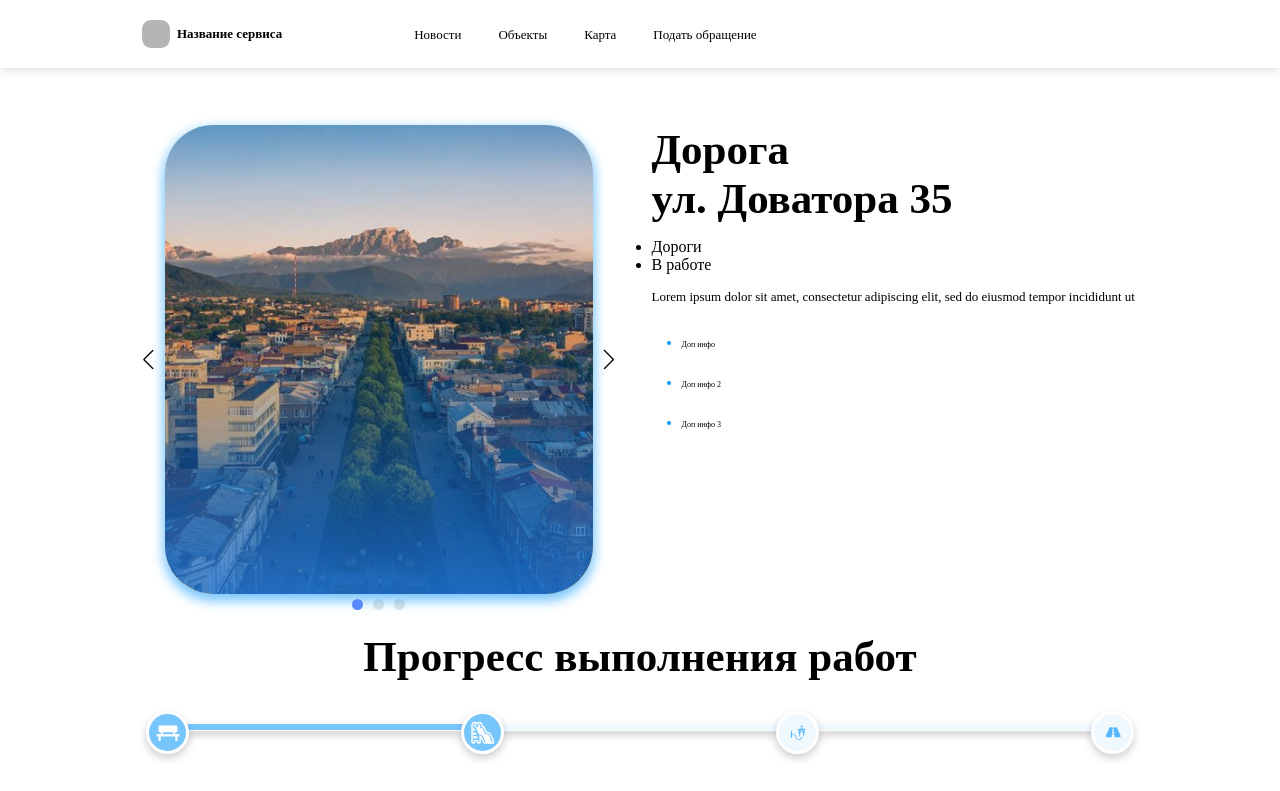
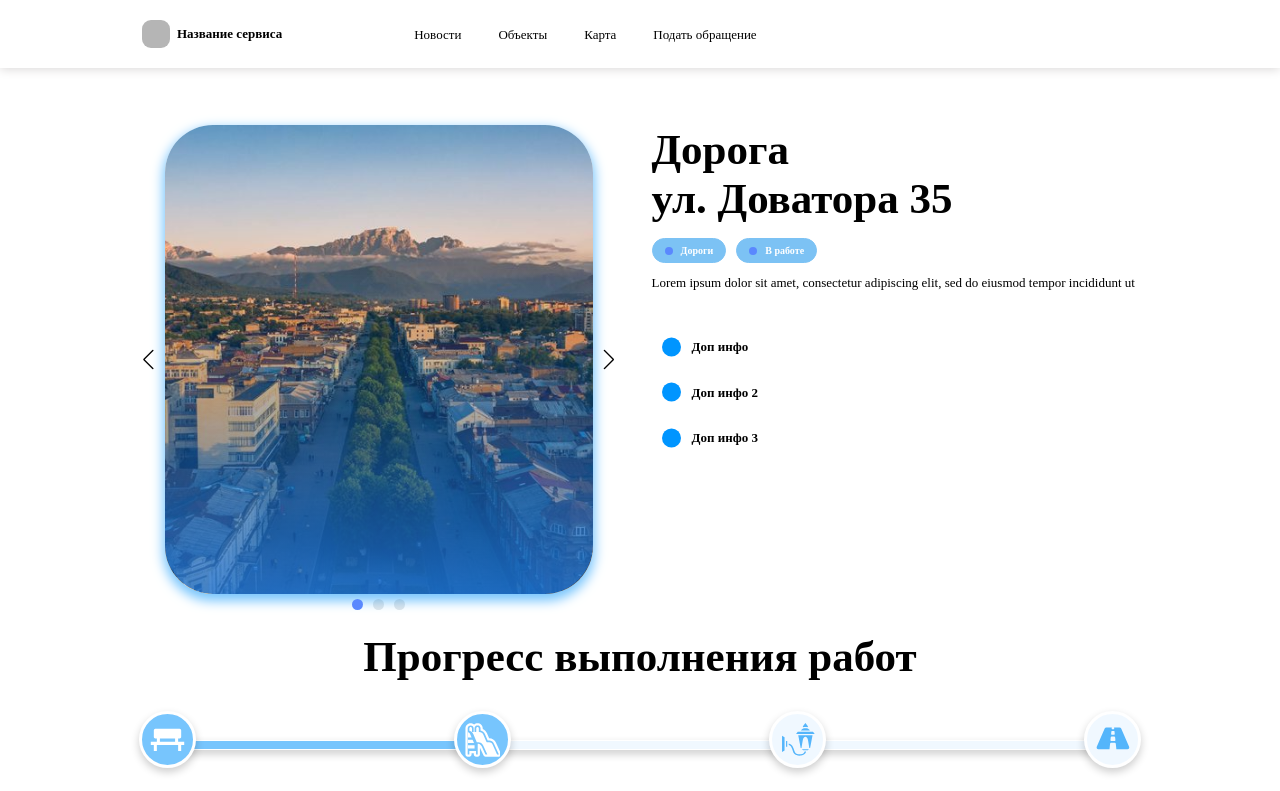
Before and after one commit to feniiksa/fabgos, a website built with Vite: page frontend/inner.html in a window 1280 px wide. Shown: the top 791 px of the page. Built offline with nearby package versions, Linux system fonts and the light colour scheme; a web font is replaced by a local one.

Commit message:
filter on inner

```diff
--- a/frontend/inner.html
+++ b/frontend/inner.html
@@ -69,11 +69,15 @@
 
     <div class="object-news__info">
       <h2 class="object-news__headlines">Дорога <br> ул. Доватора 35</h2>
-      <div class="object-news__move move">
-        <ul class="move__ul">
-          <li class="move__li">Дороги</li>
-          <li class="move__li">В работе</li>
-        </ul>
+      <div class="filters">
+        <div class="filter-item">
+          <span class="filter-indicator"></span>
+          <span class="filter-text">Дороги</span>
+        </div>
+        <div class="filter-item">
+          <span class="filter-indicator"></span>
+          <span class="filter-text">В работе</span>
+        </div>
       </div>
       <p class="object-news__text">
         Lorem ipsum dolor sit amet, consectetur adipiscing elit, sed do eiusmod tempor incididunt ut
--- a/frontend/src/scss/blocks/_filter.scss
+++ b/frontend/src/scss/blocks/_filter.scss
@@ -38,9 +38,16 @@
 }
 
 .filters {
+  display: none;
+
+  @include mixins.mq(md) {
     display: flex;
     flex-wrap: wrap;
     gap: 10px; // Отступ между элементами
+    margin-bottom: 12px;
+  }
+
+
 }
 
 .filter-item {
@@ -77,54 +84,84 @@
   border-radius: 50%;
   margin-right: 8px;
   transition: background-color 0.3s ease;
+
+  @include mixins.mq(xxl) {
+    width: 21px;
+    height: 21px;
+  }
 }
 
 .filter-text {
-  font-weight: 500;
-}
+  font-weight: 800;
+  font-family: variables.$font-family-primary;
+  font-size: 10px;
 
-// Адаптивность
-@media (max-width: 768px) {
-  .filter-item {
-    font-size: 12px;
-    padding: 4px 10px;
-  }
-
-  .filter-indicator {
-    width: 6px;
-    height: 6px;
-    margin-right: 6px;
+  @include mixins.mq(xxl) {
+    font-size: 27px;
   }
 }
 
-@media (max-width: 480px) {
-  .filter-item {
-    font-size: 10px;
-    padding: 3px 8px;
-  }
-
-  .filter-indicator {
-    width: 5px;
-    height: 5px;
-    margin-right: 5px;
-  }
-}
 
 .moves {
   $block: &;
-  margin-left: 30px;
+
+
+
+  display: none;
+
+  @include mixins.mq(md) {
+    display: block;
+    margin-left: 10px;
+  }
 
   &__ul {
+    list-style: none; // Убираем стандартные маркеры
+    padding-left: 0;
     font-size: 8px;
+    font-family: variables.$font-family-primary;
+    font-weight: 700;
   }
 
   &__li {
     margin-bottom: 26px;
+    position: relative;
+    padding-left: 25px;
+    color: #000000;
+    font-size: 10px;
+    line-height: 1.5;
+
+    @include mixins.mq(lg) {
+      font-size: 13px;
+      padding-left: 30px;
     }
 
-  &__ul li::marker {
-    font-size: 14px;
-    color: #0095FF;
+    @include mixins.mq(xxl) {
+      font-size: 27px;
+      padding-left: 60px;
+    }
+  }
+
+  &__li::before {
+    content: "";
+    position: absolute;
+    left: 0;
+    top: 50%;
+    transform: translateY(-50%);
+    width: 15px;
+    height: 15px;
+    background-color: #0095FF;
+    border-radius: 50%;
+
+    @include mixins.mq(lg) {
+      width: 19px;
+      height: 19px;
+    }
+
+    @include mixins.mq(xxl) {
+      width: 47px;
+      height: 47px;
+    }
+  }
 }
 
 // &__ul li::before {
@@ -139,4 +176,3 @@
 //   border-radius: 50%;
 //   // margin-right: 10px;
 // }
-}
--- a/frontend/src/scss/blocks/_object-news.scss
+++ b/frontend/src/scss/blocks/_object-news.scss
@@ -109,6 +109,7 @@
 
     @include mixins.mq(lg) {
       font-size: 11px;
+      margin-bottom: 46px;
     }
 
     @include mixins.mq(xl) {
@@ -117,6 +118,7 @@
 
     @include mixins.mq(xxl) {
       font-size: 20px;
+      margin-bottom: 111px;
     }
 
     @include mixins.mq(k2) {
--- a/frontend/src/scss/blocks/_progress.scss
+++ b/frontend/src/scss/blocks/_progress.scss
@@ -1,8 +1,10 @@
-@import "../mixins";
+@use "../mixins";
+@use "../variables";
 
-.progress__headlines{
+.progress__headlines {
   text-align: center;
 }
+
 /* Базовые стили для прогресс-бара */
 .progress-bar {
   display: flex;
@@ -41,6 +43,27 @@
   display: flex;
   align-items: center;
   justify-content: center;
+
+  @include mixins.mq(lg) {
+    width: 57px;
+    height: 57px;
+  }
+
+  @include mixins.mq(xxl) {
+    width: 107px;
+    height: 107px;
+  }
+}
+
+.step-indicator svg {
+  @include mixins.mq(lg) {
+    width: 35px;
+    height: auto;
+  }
+
+  @include mixins.mq(xxl) {
+    width: 57px;
+  }
 }
 
 .progress-step.active .step-indicator {
@@ -62,13 +85,22 @@
   width: 100%;
   height: 6px;
   background-color: #F0F8FF;
-  top: 12px;
-  /* Выравниваем линию по центру индикаторов */
+  // /* Выравниваем линию по центру индикаторов */
+  top: 50%;
+  transform: translateY(-50%);
   left: 50%;
 
   z-index: 1;
   border: 1px solid white;
   box-shadow: 0 4px 8px rgba(0, 0, 0, 0.2);
+
+  @include mixins.mq(lg) {
+    height: 8px;
+  }
+
+  @include mixins.mq(xxl) {
+    height: 14px;
+  }
 }
 
 .progress-step.completed:not(:last-child)::after {
@@ -83,7 +115,8 @@
   transition: opacity 0.3s ease, visibility 0.3s ease;
   padding: 10px;
   border: 2px solid #00bcd4;
-  border-radius: 4px;
+  box-shadow: 0 4px 8px rgba(0, 0, 0, 0.2);
+  border-radius: 17px;
   background-color: white;
   margin-top: 5px;
   opacity: 0;
@@ -96,6 +129,17 @@
   width: 150px;
   text-align: center;
   word-wrap: break-word;
+
+  @include mixins.mq(lg) {
+    width: 163px;
+    border-radius: 22px;
+  }
+
+  @include mixins.mq(xxl) {
+    width: 306px;
+    border-radius: 42px;
+    font-size: 32px;
+  }
 }
 
 .progress-step:hover .step-description,
```
Also changed, not shown: frontend/ui.html (+1 -1 lines). Lines whose indentation alone changed are shown as unchanged.
